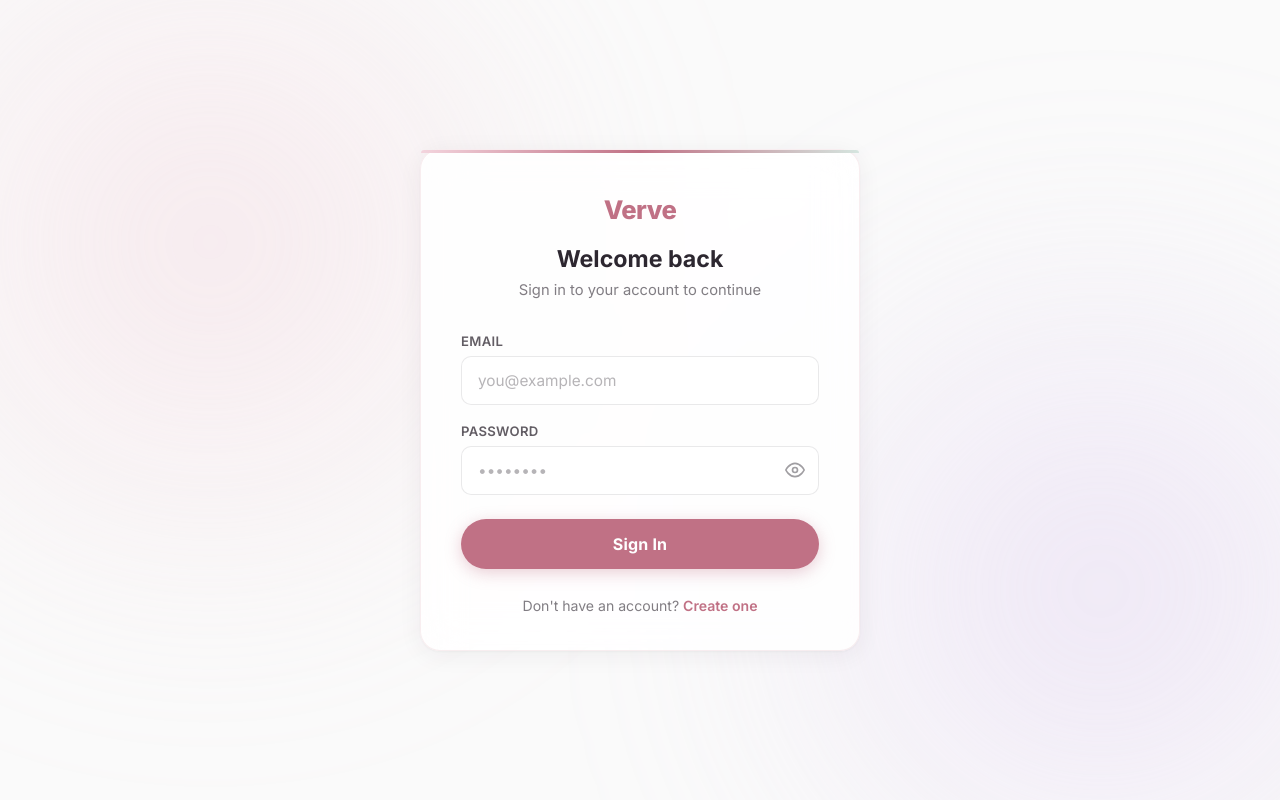
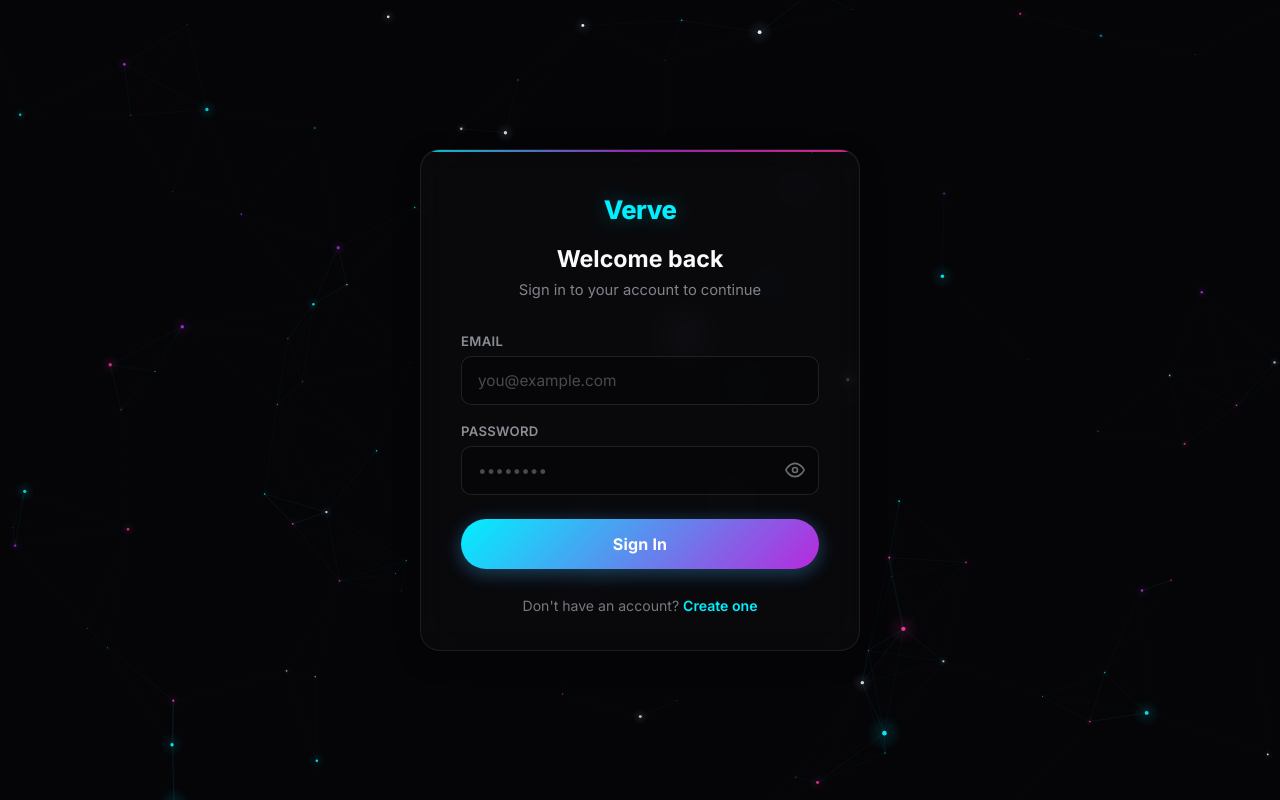
Before and after one commit to SakshamSinghal20/Verve, a React (Vite) app in the folder Frontend/Live-calling/: page /login in a window 1280 px wide. Built offline with nearby package versions, Linux system fonts and the light colour scheme; no server answers.

Commit message:
fixed the UI in auth

```diff
--- a/Frontend/Live-calling/src/pages/Auth.css
+++ b/Frontend/Live-calling/src/pages/Auth.css
@@ -1,51 +1,31 @@
-/* ── Auth pages — Auth.css ───────────────────────────────── */
+/* ── Auth pages — Auth.css (Dark Neon Aesthetic) ─────────── */
 
-/* ── Background & Ethereal Aurora ────────────────────────── */
+/* ── Background ──────────────────────────────────────────── */
 .auth-container {
   display: flex;
   flex-direction: column;
   align-items: center;
   justify-content: center;
   min-height: 100dvh;
-  background: #FAFAFA;
-  color: #2D2730;
+  background: #050508;
+  color: #E2E8F0;
   font-family: 'Inter', 'Roboto', system-ui, sans-serif;
   position: relative;
   overflow: hidden;
 }
 
-/* Animated aurora washes */
-.auth-container::before,
-.auth-container::after {
+/* Subtle grid overlay */
+.auth-container::before {
   content: '';
   position: absolute;
-  width: 60vmax;
-  height: 60vmax;
+  inset: 0;
   z-index: 0;
   pointer-events: none;
-  filter: blur(120px);
-  opacity: 0.55;
-  border-radius: 50%;
-  animation: aurora-drift 10s ease-in-out infinite alternate;
-}
-
-.auth-container::before {
-  background: radial-gradient(circle, #F3D4DD 0%, transparent 65%);
-  top: -20%;
-  left: -15%;
-  animation-direction: alternate;
-}
-
-.auth-container::after {
-  background: radial-gradient(circle, #DFCDF1 0%, transparent 65%);
-  bottom: -20%;
-  right: -15%;
-  animation-direction: alternate-reverse;
-}
-
-@keyframes aurora-drift {
-  0% { transform: translate(0, 0) scale(1); }
-  100% { transform: translate(4%, 4%) scale(1.08); }
+  opacity: 0.03;
+  background-image:
+    linear-gradient(rgba(255,255,255,0.1) 1px, transparent 1px),
+    linear-gradient(90deg, rgba(255,255,255,0.1) 1px, transparent 1px);
+  background-size: 60px 60px;
 }
 
 /* ── Auth Card ───────────────────────────────────────────── */
@@ -54,17 +34,17 @@
   z-index: 1;
   width: 90vw;
   max-width: 440px;
-  background: rgba(255, 255, 255, 0.85);
-  backdrop-filter: blur(20px);
-  -webkit-backdrop-filter: blur(20px);
-  border: 1px solid rgba(192, 113, 133, 0.12);
+  background: rgba(255, 255, 255, 0.02);
+  backdrop-filter: blur(16px);
+  -webkit-backdrop-filter: blur(16px);
+  border: 1px solid rgba(255, 255, 255, 0.08);
   border-radius: 20px;
   padding: 2.75rem 2.5rem 2.25rem;
   box-shadow:
-    0 4px 24px rgba(45, 39, 48, 0.06),
-    0 1px 3px rgba(45, 39, 48, 0.04),
-    inset 0 1px 0 rgba(255, 255, 255, 0.9);
+    0 8px 32px -8px rgba(0, 0, 0, 0.4),
+    inset 0 1px 0 rgba(255, 255, 255, 0.05);
   animation: card-enter 0.5s cubic-bezier(0.22, 1, 0.36, 1) both;
+  overflow: hidden;
 }
 
 @keyframes card-enter {
@@ -72,40 +52,61 @@
   to   { opacity: 1; transform: translateY(0)    scale(1); }
 }
 
-/* Rose-to-mint gradient top accent */
+/* Neon gradient top accent */
 .auth-card::before {
   content: "";
   position: absolute;
   top: 0; left: 0; right: 0;
-  height: 3px;
-  background: linear-gradient(90deg, #F3D4DD 0%, #C07185 50%, #D5E5DF 100%);
+  height: 2px;
+  background: linear-gradient(90deg, #00F0FF, #B829DD, #FF2D95);
   border-radius: 20px 20px 0 0;
   z-index: 10;
+  opacity: 0.8;
 }
+
+/* Mouse spotlight on card */
+.auth-card {
+  --x: 50%;
+  --y: 50%;
+}
+.auth-card::after {
+  content: "";
+  position: absolute;
+  inset: 0;
+  border-radius: 20px;
+  z-index: 0;
+  pointer-events: none;
+  opacity: 0;
+  background: radial-gradient(500px circle at var(--x) var(--y), rgba(0, 240, 255, 0.10), transparent 50%);
+  transition: opacity 0.35s ease;
+}
+.auth-card:hover::after { opacity: 1; }
+.auth-card > * { position: relative; z-index: 2; }
 
 /* ── Logo ─────────────────────────────────────────────────── */
 .auth-logo {
   display: block;
   font-size: 1.6rem;
   font-weight: 800;
-  color: #C07185;
+  color: #00F0FF;
   margin-bottom: 1.25rem;
   letter-spacing: -0.5px;
   text-align: center;
+  text-shadow: 0 0 20px rgba(0, 240, 255, 0.3);
 }
 
 /* ── Typography ──────────────────────────────────────────── */
 .auth-title {
   font-size: 1.45rem;
   font-weight: 700;
-  color: #2D2730;
+  color: #F8FAFC;
   margin-bottom: 0.4rem;
   text-align: center;
 }
 
 .auth-subtitle {
   font-size: 0.92rem;
-  color: rgba(45, 39, 48, 0.6);
+  color: rgba(226, 232, 240, 0.55);
   margin-bottom: 2rem;
   line-height: 1.5;
   text-align: center;
@@ -127,7 +128,7 @@
 .auth-field label {
   font-size: 0.82rem;
   font-weight: 600;
-  color: rgba(45, 39, 48, 0.75);
+  color: rgba(226, 232, 240, 0.6);
   letter-spacing: 0.3px;
   text-transform: uppercase;
 }
@@ -142,22 +143,22 @@
 .auth-field input {
   width: 100%;
   padding: 0.875rem 1rem;
-  border: 1.5px solid rgba(45, 39, 48, 0.1);
+  border: 1.5px solid rgba(255, 255, 255, 0.1);
   border-radius: 10px;
-  background: rgba(255, 255, 255, 0.7);
-  color: #2D2730;
+  background: rgba(0, 0, 0, 0.25);
+  color: #E2E8F0;
   font-size: 0.96rem;
   font-family: inherit;
   outline: none;
   transition: border-color 0.2s ease, box-shadow 0.2s ease, background 0.2s ease;
 }
 
-.auth-field input::placeholder { color: rgba(45, 39, 48, 0.35); }
+.auth-field input::placeholder { color: rgba(226, 232, 240, 0.3); }
 
 .auth-field input:focus {
-  border-color: #C07185;
-  background: #fff;
-  box-shadow: 0 0 0 3.5px rgba(192, 113, 133, 0.15);
+  border-color: rgba(0, 240, 255, 0.5);
+  background: rgba(0, 0, 0, 0.35);
+  box-shadow: 0 0 0 3.5px rgba(0, 240, 255, 0.12);
 }
 
 /* Password toggle button */
@@ -167,24 +168,25 @@
   background: none;
   border: none;
   cursor: pointer;
-  color: rgba(45, 39, 48, 0.45);
+  color: rgba(226, 232, 240, 0.45);
   display: flex;
   align-items: center;
   padding: 0;
   transition: color 0.15s ease;
 }
-.btn-toggle-pw:hover { color: #C07185; }
+.btn-toggle-pw:hover { color: #00F0FF; }
 
 /* ── Error ────────────────────────────────────────────────── */
 .auth-error {
   font-size: 0.85rem;
-  color: #C0392B;
-  background: rgba(192, 57, 43, 0.06);
-  border: 1.5px solid rgba(192, 57, 43, 0.18);
+  color: #FF6B6B;
+  background: rgba(239, 68, 68, 0.08);
+  border: 1.5px solid rgba(239, 68, 68, 0.2);
   border-radius: 10px;
   padding: 0.75rem 1rem;
   line-height: 1.45;
   animation: shake 0.38s cubic-bezier(.36,.07,.19,.97) both;
+  box-shadow: 0 0 12px rgba(239, 68, 68, 0.1);
 }
 
 @keyframes shake {
@@ -202,7 +204,7 @@
   margin-top: 0.35rem;
   border: none;
   border-radius: 9999px;
-  background: #C07185;
+  background: linear-gradient(135deg, #00F0FF 0%, #B829DD 100%);
   color: #FFFFFF;
   font-size: 1rem;
   font-weight: 700;
@@ -210,8 +212,8 @@
   cursor: pointer;
   letter-spacing: 0.2px;
   overflow: hidden;
-  transition: background 0.2s ease, transform 0.12s ease, box-shadow 0.2s ease;
-  box-shadow: 0 4px 16px rgba(192, 113, 133, 0.35);
+  transition: transform 0.12s ease, box-shadow 0.2s ease;
+  box-shadow: 0 4px 20px rgba(0, 240, 255, 0.25), 0 4px 20px rgba(184, 41, 221, 0.15);
 }
 
 /* Shimmer sweep on hover */
@@ -224,7 +226,7 @@
   background: linear-gradient(
     100deg,
     transparent 0%,
-    rgba(255, 255, 255, 0.22) 50%,
+    rgba(255, 255, 255, 0.25) 50%,
     transparent 100%
   );
   transition: left 0.45s ease;
@@ -235,21 +237,20 @@
 }
 
 .btn-auth:hover:not(:disabled) {
-  background: #B06078;
   transform: translateY(-2px);
-  box-shadow: 0 8px 24px rgba(192, 113, 133, 0.4);
+  box-shadow: 0 6px 30px rgba(0, 240, 255, 0.35), 0 6px 30px rgba(184, 41, 221, 0.25);
 }
 
 .btn-auth:active:not(:disabled) {
   transform: translateY(0);
-  box-shadow: 0 4px 14px rgba(192, 113, 133, 0.3);
+  box-shadow: 0 4px 20px rgba(0, 240, 255, 0.25), 0 4px 20px rgba(184, 41, 221, 0.15);
 }
 
 .btn-auth:disabled {
-  opacity: 0.55;
+  opacity: 0.5;
   cursor: not-allowed;
   transform: none;
-  box-shadow: none;
+  filter: grayscale(0.6);
 }
 
 /* Loading dots animation */
@@ -276,7 +277,7 @@
   align-items: center;
   gap: 0.75rem;
   margin: 0.5rem 0;
-  color: rgba(45, 39, 48, 0.3);
+  color: rgba(226, 232, 240, 0.35);
   font-size: 0.82rem;
 }
 .auth-divider::before,
@@ -284,7 +285,7 @@
   content: '';
   flex: 1;
   height: 1px;
-  background: rgba(45, 39, 48, 0.1);
+  background: rgba(255, 255, 255, 0.08);
 }
 
 /* ── Footer ──────────────────────────────────────────────── */
@@ -292,24 +293,27 @@
   margin-top: 1.75rem;
   text-align: center;
   font-size: 0.88rem;
-  color: rgba(45, 39, 48, 0.6);
+  color: rgba(226, 232, 240, 0.5);
 }
 
 .auth-footer a {
-  color: #C07185;
+  color: #00F0FF;
   font-weight: 600;
   text-decoration: none;
-  transition: color 0.15s ease;
+  transition: color 0.15s ease, text-shadow 0.15s ease;
 }
 
-.auth-footer a:hover { color: #9B4E61; }
+.auth-footer a:hover {
+  color: #00F0FF;
+  text-shadow: 0 0 12px rgba(0, 240, 255, 0.4);
+}
 
 /* ── Password strength bar ─────────────────────────────── */
 .pw-strength {
   height: 3px;
   border-radius: 99px;
   margin-top: 0.35rem;
-  background: rgba(45, 39, 48, 0.08);
+  background: rgba(255, 255, 255, 0.06);
   overflow: hidden;
 }
 .pw-strength-fill {
@@ -317,6 +321,6 @@
   border-radius: 99px;
   transition: width 0.35s ease, background 0.35s ease;
 }
-.pw-strength-fill.weak   { width: 33%;  background: #E74C3C; }
-.pw-strength-fill.medium { width: 66%;  background: #E67E22; }
-.pw-strength-fill.strong { width: 100%; background: #27AE60; }
+.pw-strength-fill.weak   { width: 33%;  background: #FF6B6B; }
+.pw-strength-fill.medium { width: 66%;  background: #F59E0B; }
+.pw-strength-fill.strong { width: 100%; background: #00F0FF; }
--- a/Frontend/Live-calling/src/pages/Login.jsx
+++ b/Frontend/Live-calling/src/pages/Login.jsx
@@ -1,6 +1,7 @@
 import { useState, useContext } from "react";
 import { useNavigate, Link } from "react-router-dom";
 import { AuthContext } from "../context/AuthContext";
+import ParticleField from "../components/ParticleField";
 import "./Auth.css";
 function Login() {
     const [email, setEmail] = useState("");
@@ -28,7 +29,16 @@ function Login() {
 
     return (
         <div className="auth-container">
-            <form className="auth-card" onSubmit={handleSubmit}>
+            <ParticleField />
+            <form
+                className="auth-card"
+                onSubmit={handleSubmit}
+                onMouseMove={(e) => {
+                    const rect = e.currentTarget.getBoundingClientRect();
+                    e.currentTarget.style.setProperty('--x', `${e.clientX - rect.left}px`);
+                    e.currentTarget.style.setProperty('--y', `${e.clientY - rect.top}px`);
+                }}
+            >
                 <span className="auth-logo">Verve</span>
                 <h1 className="auth-title">Welcome back</h1>
                 <p className="auth-subtitle">Sign in to your account to continue</p>
--- a/Frontend/Live-calling/src/pages/Register.jsx
+++ b/Frontend/Live-calling/src/pages/Register.jsx
@@ -1,6 +1,7 @@
 import { useState, useContext } from "react";
 import { useNavigate, Link } from "react-router-dom";
 import { AuthContext } from "../context/AuthContext";
+import ParticleField from "../components/ParticleField";
 import "./Auth.css";
 
 const IconEye = () => (
@@ -44,7 +45,16 @@ function Register() {
 
     return (
         <div className="auth-container">
-            <form className="auth-card" onSubmit={handleSubmit}>
+            <ParticleField />
+            <form
+                className="auth-card"
+                onSubmit={handleSubmit}
+                onMouseMove={(e) => {
+                    const rect = e.currentTarget.getBoundingClientRect();
+                    e.currentTarget.style.setProperty('--x', `${e.clientX - rect.left}px`);
+                    e.currentTarget.style.setProperty('--y', `${e.clientY - rect.top}px`);
+                }}
+            >
                 <span className="auth-logo">Verve</span>
                 <h1 className="auth-title">Create your account</h1>
                 <p className="auth-subtitle">Join Verve and start video calling instantly</p>
```
